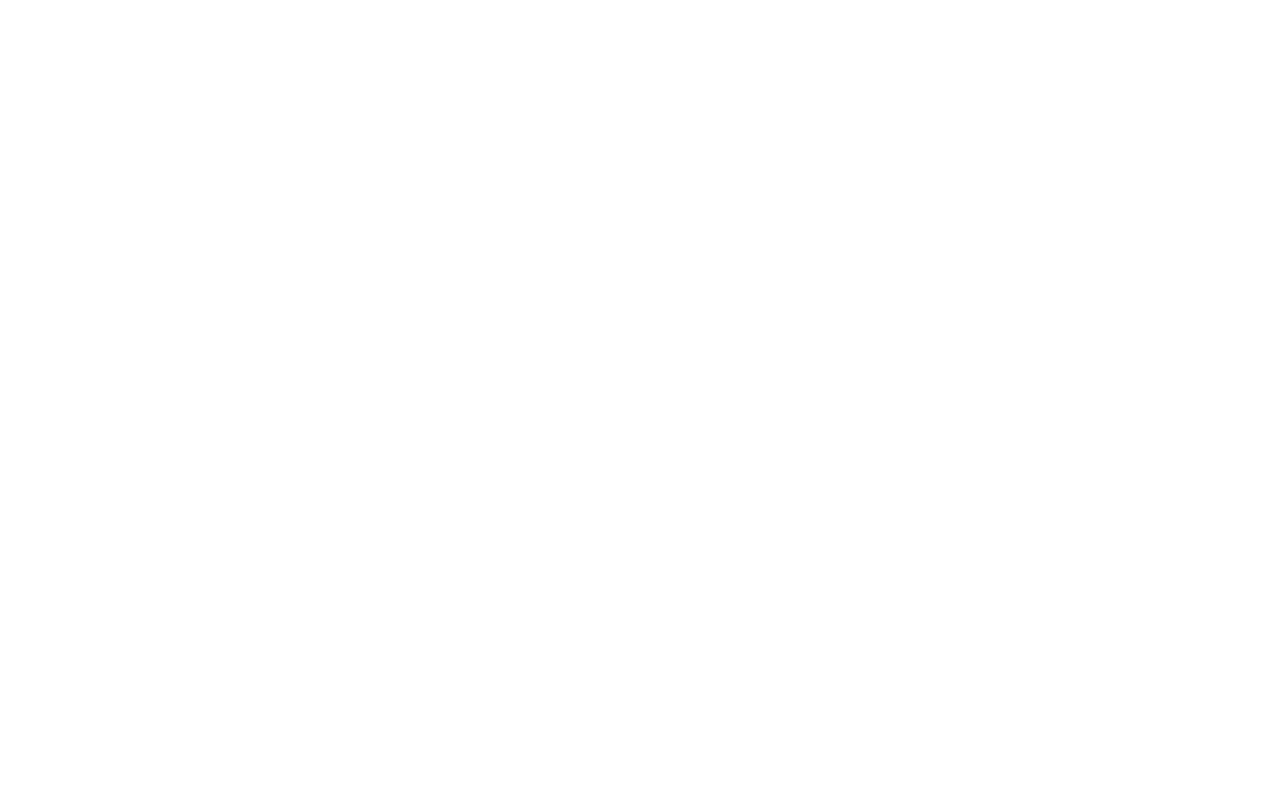
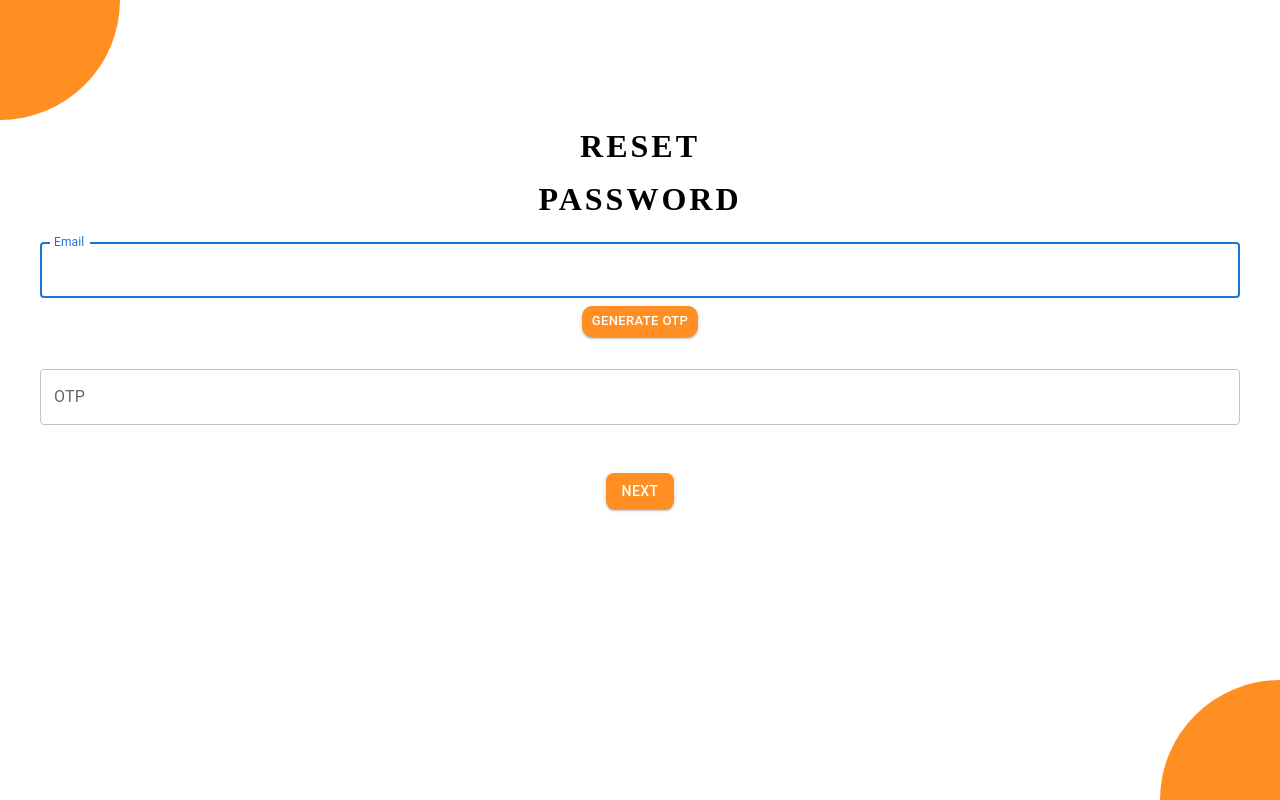
Before and after one commit to jesinthanj/FABLAB---FE---V3, a React (Create React App) app: page /resetpwd in a window 1280 px wide. Before the commit this address had no page. Built offline with nearby package versions, Linux system fonts and the light colour scheme.

Commit message:
reset and change pwd

```diff
--- a/src/App.tsx
+++ b/src/App.tsx
@@ -6,9 +6,8 @@
 import AddSlots from "./pages/admin/AddSlots";
 import MyBookings from "./pages/users/MyBookings";
 import ViewBookings from "./pages/admin/ViewBookings";
-
-// import bootstrap
-import "bootstrap/dist/css/bootstrap.css";
+import ResetPwd from "./pages/auth/ResetPwd";
+import ChangePwd from "./pages/auth/ChangePwd";
 
 export default function App() {
   return (
@@ -19,7 +18,9 @@
         <Route path="/homepage" element={<HomePage />} />
         <Route path="/addSlots" element={<AddSlots />} />
         <Route path="/mybookings" element={<MyBookings />} />
-        <Route path="/admin/viewbookings" element={<ViewBookings />} />
+        <Route path="/admin/viewbooking" element={<ViewBookings />} />
+        <Route path="/resetpwd" element={<ResetPwd />} />
+        <Route path="/changepwd" element={<ChangePwd />} />
       </Routes>
     </BrowserRouter>
   );
--- /dev/null
+++ b/src/pages/auth/ChangePwd.tsx
@@ -0,0 +1,67 @@
+import React from "react";
+import Layout from "../../components/Layout";
+import { Button, TextField } from "@mui/material";
+import { Typography, Box } from "@mui/material";
+import Menu from "../../components/Menu";
+
+export default function ChangePwd() {
+  return (
+    <Layout>
+      <Menu/>
+      <div className="vh-100 d-flex align-items-center justify-content-center">
+      <Box
+        sx={{
+          my: 5,
+          mx: 4,
+          display: "flex",
+          flexDirection: "column",
+          alignItems: "center",
+        }}
+      >
+      <Box component="h1" sx={{ letterSpacing: 3, m: 1 , justifyContent:"center"}}>
+        CHANGE
+        {/* PASSWORD */}
+      </Box>
+      <Box component="h1" sx={{ letterSpacing: 3, m: 1 }}>
+        PASSWORD
+      </Box>
+      <Box component="form" noValidate sx={{ mt: 1, width: "25%" }} />
+      <TextField
+        margin="normal"
+        fullWidth
+        id="password"
+        label="New Password"
+        name="password"
+        autoComplete="password"
+        autoFocus
+      />
+      <TextField
+        margin="normal"
+        fullWidth
+        name="cpassword"
+        label="Confirm Password"
+        type="password"
+        id="password"
+        autoComplete="current-password"
+      />
+      <Button
+        type="button"
+        variant="contained"
+        size="medium"
+        sx={{
+          mt: 5,
+          mb: 2,
+          backgroundColor: "#FF8E23",
+          alignItems: "center",
+          justifyContent: "center",
+          // width: "50%",
+          borderRadius: "8px"
+        }}
+      >
+        Submit
+      </Button>
+      </Box>
+      </div>
+    </Layout>
+  );
+}
--- /dev/null
+++ b/src/pages/auth/ResetPwd.tsx
@@ -0,0 +1,71 @@
+import React from 'react';
+import Layout from "../../components/Layout";
+import {Button, TextField} from '@mui/material';
+import { Typography, Box} from '@mui/material';
+import Menu from '../../components/Menu';
+
+export default function ResetPwd() {
+  return (
+    <Layout>
+          <Box
+            sx={{
+              my: 15,
+              mx: 4,
+              display: 'flex',
+              flexDirection: 'column',
+              alignItems: 'center',
+            }}
+          >
+            <Box
+              component="h1"
+              sx={{ letterSpacing: 3, m: 1}}
+            >
+              RESET
+            </Box>
+            <Box
+              component="h1"
+              sx={{ letterSpacing: 3, m: 1}}
+            >
+              PASSWORD
+            </Box>
+              <TextField
+
+                margin="normal"
+                fullWidth
+                id="email"
+                label="Email"
+                name="email"
+                autoComplete="email"
+                autoFocus
+              />
+              <Button
+                  type="button"
+                  variant="contained"
+                  size="small"
+                  sx={{ mb: 2, backgroundColor: '#FF8E23', alignItems: 'right', borderRadius:"10px"}}
+                >
+                 Generate OTP
+                </Button>
+              <TextField
+
+                margin="normal"
+                fullWidth
+                name="password"
+                label="OTP"
+                type="password"
+                id="password"
+                autoComplete="current-password"
+              />
+                <Button
+                  type="button"
+                  variant="contained"
+                  size="medium"
+                  sx={{ mt: 5, mb: 2, backgroundColor: '#FF8E23', alignItems: 'center', justifyContent: 'center',borderRadius: "8px"}}
+                  href="/changepwd"
+                >
+                 Next
+                </Button>
+                </Box>
+    </Layout>
+  );
+}
```
